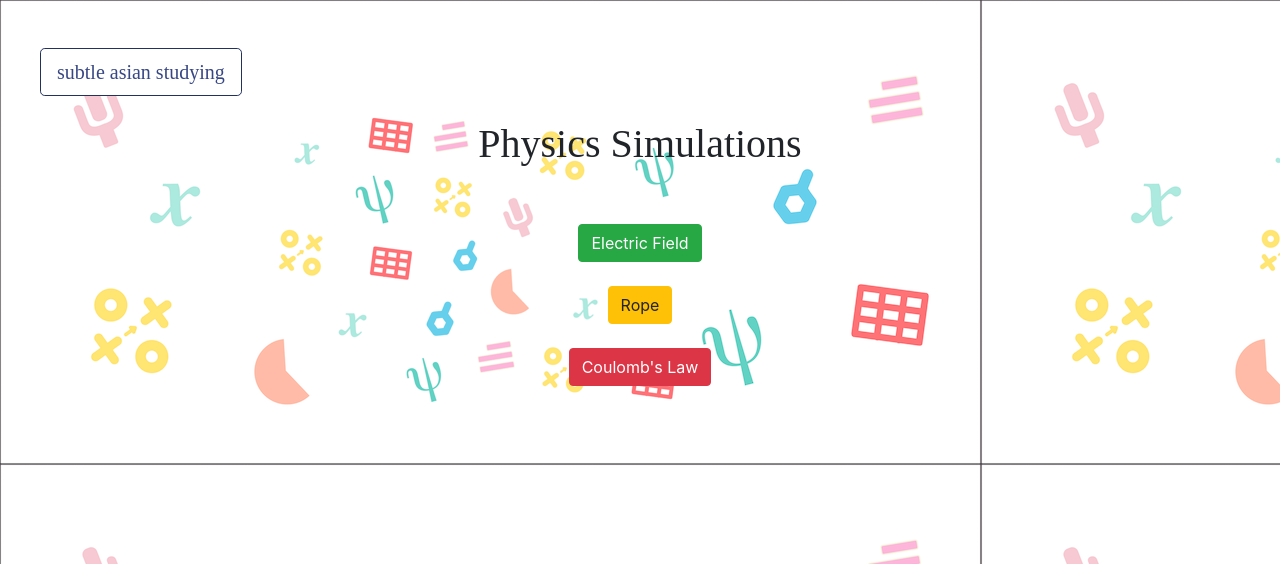
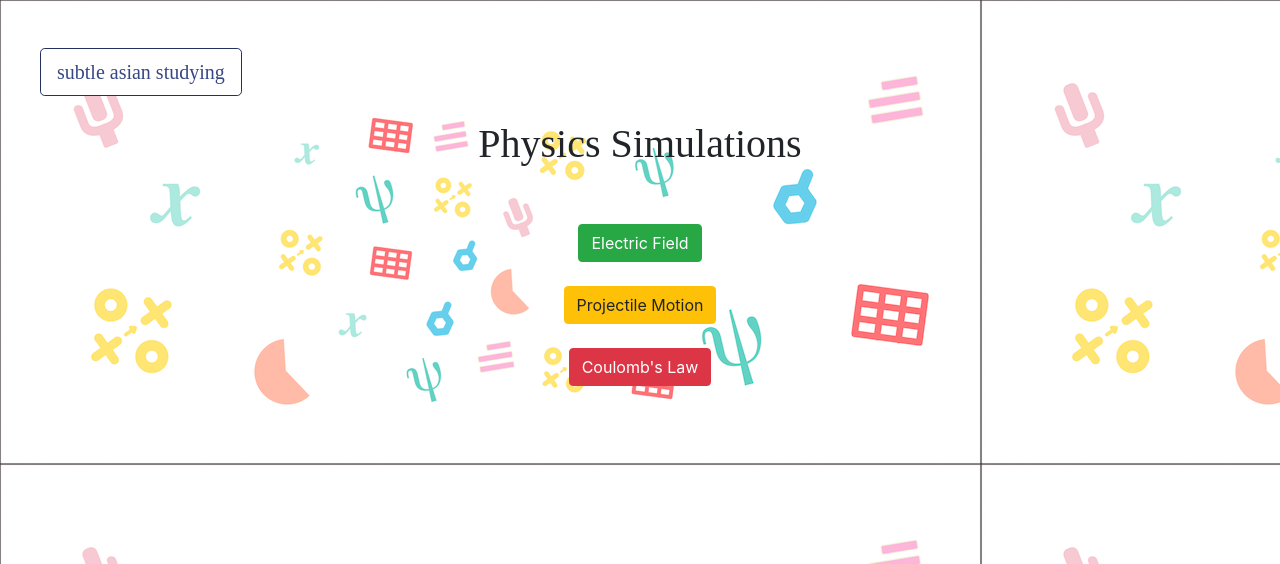
Before and after one commit to rlin6/SubtleAsianCoders, a Flask app: page /physics in a window 1280 px wide. Shown: the top 564 px of the page. Run offline with Flask 2, Linux system fonts and the light colour scheme; some libraries are stand-ins or nearby versions.

Commit message:
adjusted

```diff
--- a/SubtleAsianStudying/app.py
+++ b/SubtleAsianStudying/app.py
@@ -17,9 +17,10 @@ def physics():
 @app.route("/electric")
 def magnet():
     return render_template('electric.html')
-@app.route("/rope")
-def rope():
-    return app.send_static_file('rope.html')
+
+@app.route("/projectile")
+def projectile():
+    return app.send_static_file('projectile.html')
 
 @app.route("/coulomb")
 def cou():
--- a/SubtleAsianStudying/templates/electric.html
+++ b/SubtleAsianStudying/templates/electric.html
@@ -25,7 +25,7 @@
   <br>
   <br>
   <a href="/">
-    <button type="button" href="/" style="margin-left: 40px; background-color:white; border-color:#24305E; color:#374785;" class="btn btn-outline-light btn-lg">subtle asian studying</button>
+    <button type="button" onclick="history.back()" style="margin-left: 40px; background-color:white; border-color:#24305E; color:#374785;" class="btn btn-outline-light btn-lg">subtle asian studying</button>
   </a>
 <body>
   <title> Electric Field </title>
--- a/SubtleAsianStudying/templates/physics.html
+++ b/SubtleAsianStudying/templates/physics.html
@@ -15,7 +15,7 @@
 <br>
 <br>
 <a href="/electric" class="btn btn-success"> Electric Field </a><br><br>
-<a href="/rope" class="btn btn-warning"> Rope </a><br><br>
+<a href="/projectile" class="btn btn-warning"> Projectile Motion </a><br><br>
 <a href="/coulomb" class="btn btn-danger"> Coulomb's Law </a><br><br>
 
 <br>
```
